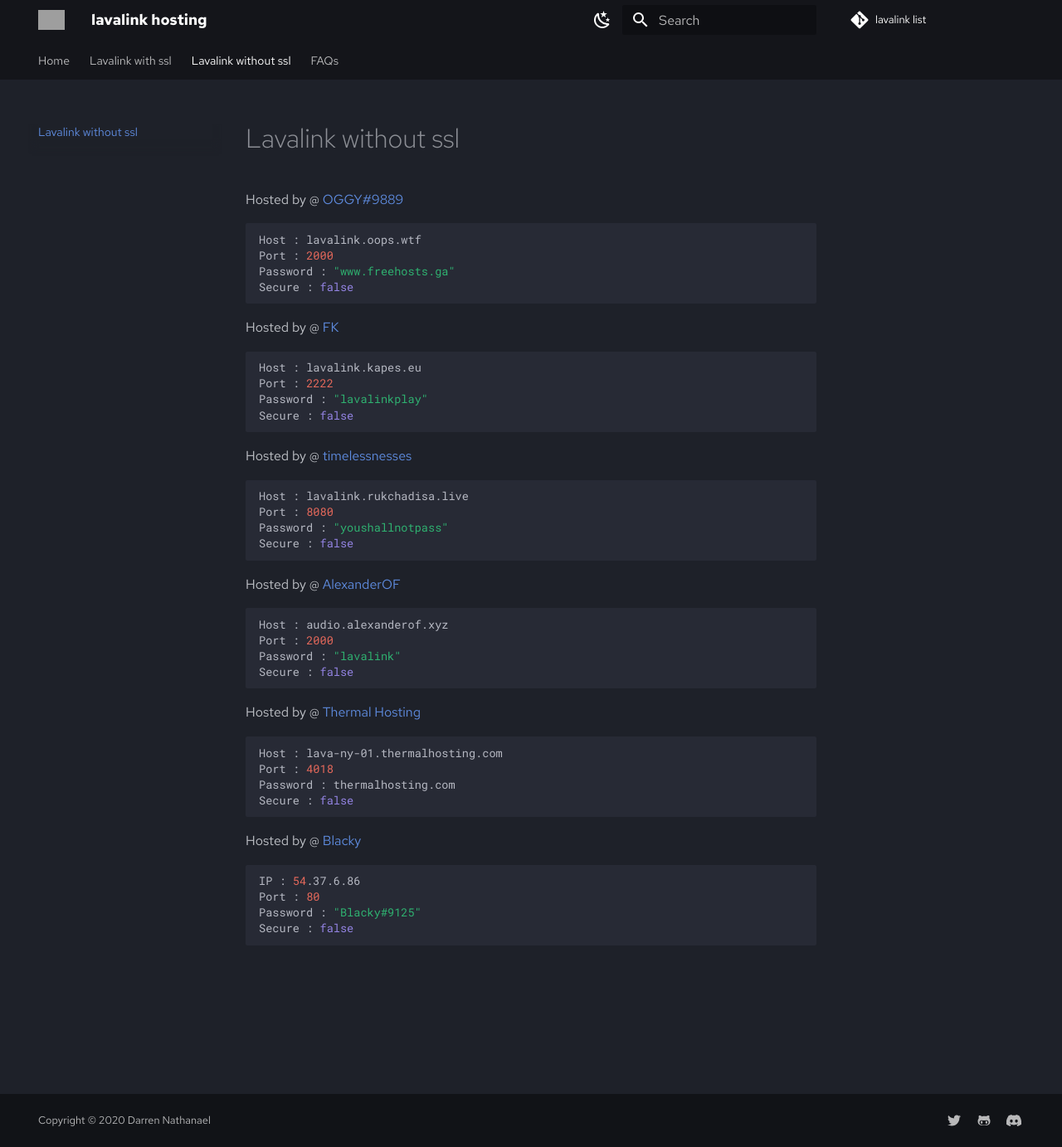
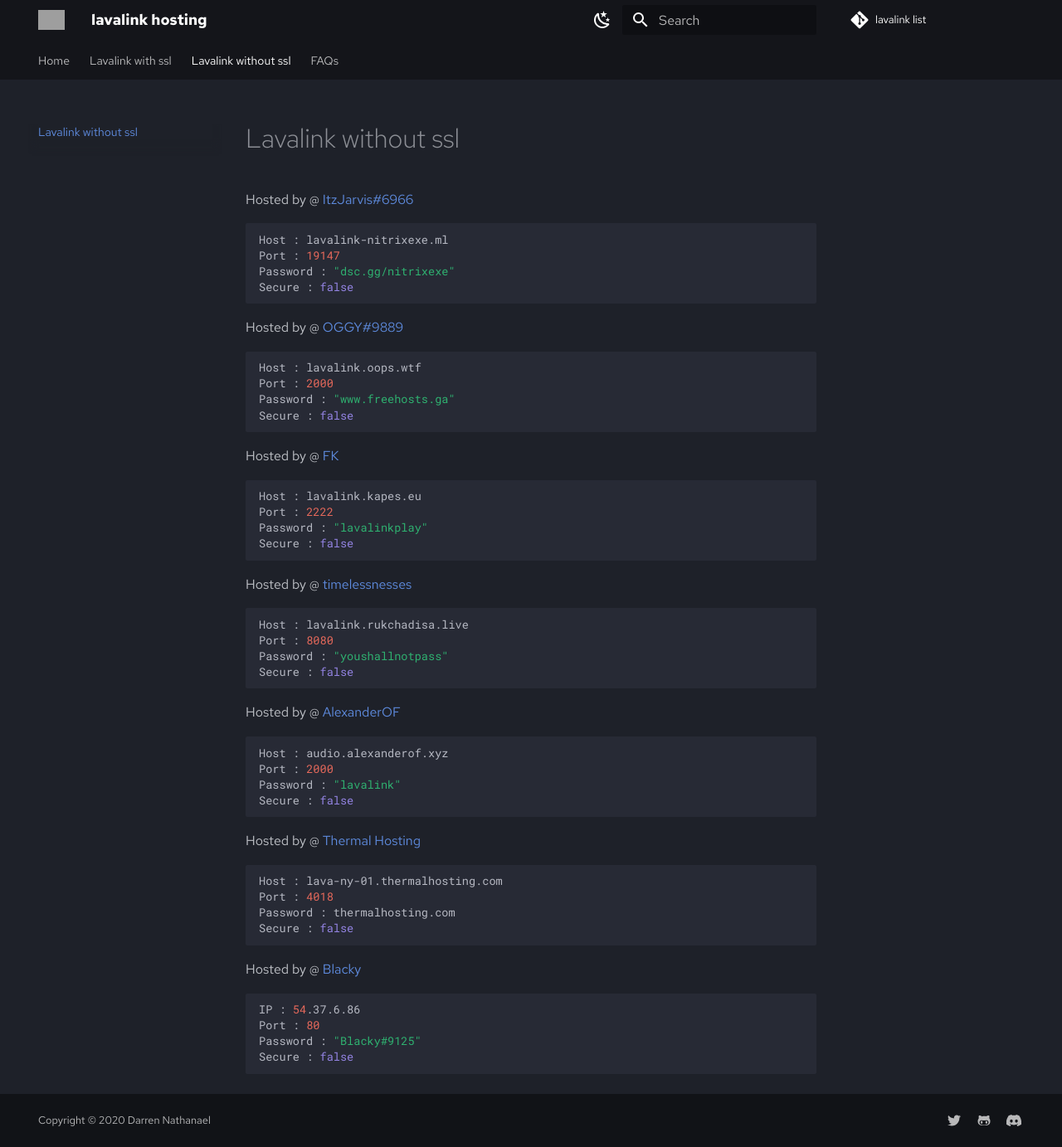
Before and after one commit to DarrenOfficial/lavalink-list, an MkDocs documentation site: the page built from docs/NoSSL/lavalink-without-ssl.md, in a window 1280 px wide and 1383 px high. Shown: the whole window at 83% size. Built offline with MkDocs 1.6.1 and Material for MkDocs 9.7.7, drawn with Linux system fonts in a browser that asks for light colours; comment, search, counter and statistics services are not loaded; grey boxes are pictures that could not be loaded.

Commit message:
Update lavalink-without-ssl.md

````diff
--- a/docs/NoSSL/lavalink-without-ssl.md
+++ b/docs/NoSSL/lavalink-without-ssl.md
@@ -4,6 +4,14 @@ description: Without SSL should work out of the box!
 ---
 
 ---
+Hosted by @ [ItzJarvis#6966](https://discord.gg/Q75jZjk9X2)
+```bash
+Host : lavalink-nitrixexe.ml
+Port : 19147
+Password : "dsc.gg/nitrixexe"
+Secure : false
+```
+
 Hosted by @ [OGGY#9889](https://www.freelavalink.ga)
 ```bash
 Host : lavalink.oops.wtf
````
